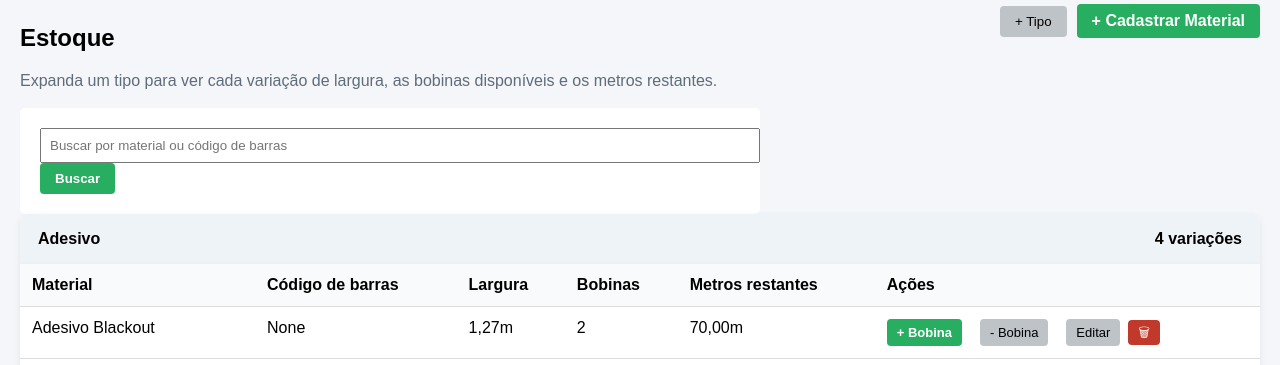
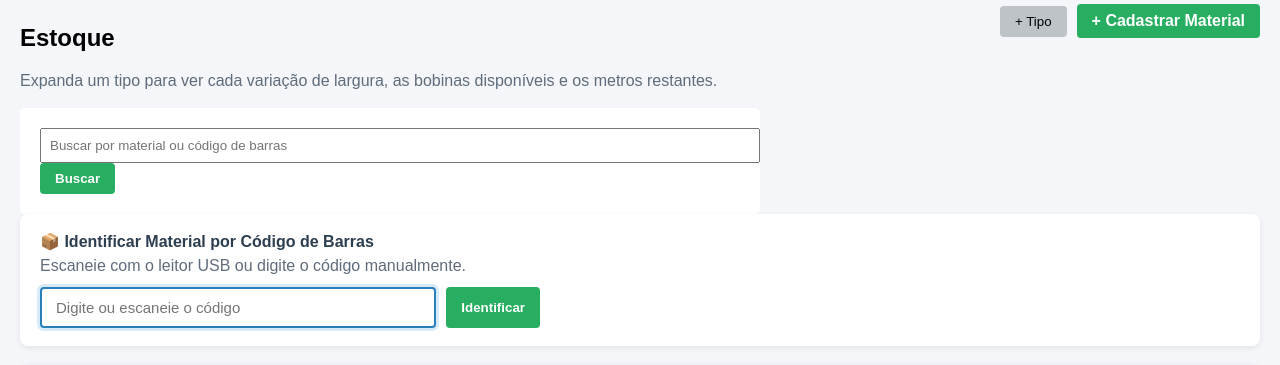
Before and after one commit to brenotales1/sistema-pedidos, a Flask app: page /estoque in a window 1280 px wide. Shown: the part 149-514 px from the top of the page. Run offline with Flask 3, Linux system fonts and the light colour scheme; a user stored in the database is signed in.

Commit message:
feat(ui): adiciona campo de leitura e card de resultado por codigo de barras

```diff
--- a/static/css/estoque.css
+++ b/static/css/estoque.css
@@ -248,3 +248,86 @@
         width:100%;
     }
 }
+
+/* Identificação por código de barras (US #4) */
+.identificar-codigo-barras{
+    background:white;
+    border-radius:8px;
+    padding:18px 20px;
+    margin-bottom:18px;
+    box-shadow:0 2px 6px rgba(0,0,0,0.08);
+}
+
+.identificar-codigo-barras h3{
+    margin:0 0 6px;
+    font-size:16px;
+    color:#2c3e50;
+}
+
+.identificar-input-grupo{
+    display:flex;
+    gap:10px;
+    margin-top:12px;
+    max-width:500px;
+}
+
+.identificar-input-grupo input{
+    flex:1;
+    padding:10px 14px;
+    border:2px solid #3498db;
+    border-radius:4px;
+    font-size:15px;
+    outline:none;
+}
+
+.identificar-input-grupo input:focus{
+    border-color:#2980b9;
+    box-shadow:0 0 0 3px rgba(52, 152, 219, 0.2);
+}
+
+.resultado-card{
+    margin-top:14px;
+    padding:14px 16px;
+    border-radius:6px;
+    max-width:500px;
+    animation: fadeIn 0.2s ease-in-out;
+}
+
+.resultado-sucesso{
+    background:#eafaf1;
+    border:1px solid #2ecc71;
+}
+
+.resultado-sucesso h4{
+    margin:0 0 8px;
+    color:#27ae60;
+    font-size:15px;
+}
+
+.resultado-erro{
+    background:#fdedec;
+    border:1px solid #e74c3c;
+    color:#c0392b;
+}
+
+.resultado-erro p{
+    margin:4px 0;
+    font-size:14px;
+}
+
+.resultado-tabela{
+    width:100%;
+    border-collapse:collapse;
+    font-size:14px;
+}
+
+.resultado-tabela td{
+    padding:4px 0;
+    border:none;
+    color:#34495e;
+}
+
+@keyframes fadeIn {
+    from { opacity: 0; transform: translateY(-4px); }
+    to { opacity: 1; transform: translateY(0); }
+}
--- a/templates/estoque/lista.html
+++ b/templates/estoque/lista.html
@@ -41,6 +41,23 @@
         </a>
     {% endif %}
 </form>
+
+<div class="identificar-codigo-barras">
+<h3>📦 Identificar Material por Código de Barras</h3>
+<p class="estoque-subtitle">Escaneie com o leitor USB ou digite o código manualmente.</p>
+<div class="identificar-input-grupo">
+    <input
+        type="text"
+        id="input-codigo-barras"
+        placeholder="Digite ou escaneie o código"
+        aria-label="Código de barras do material"
+        autocomplete="off"
+        autofocus
+    >
+    <button class="btn" type="button" id="btn-identificar">Identificar</button>
+</div>
+<div id="resultado-codigo-barras"></div>
+</div>
 
 {% if busca and not secoes|selectattr("itens")|list %}
     <p class="estoque-vazio">
@@ -183,6 +200,69 @@ document.addEventListener("keydown", function (event) {
         fecharModalExclusao();
     }
 });
+
+/* --- Identificação rápida por código de barras (US #4) --- */
+const inputCodigo = document.getElementById("input-codigo-barras");
+const btnIdentificar = document.getElementById("btn-identificar");
+const resultadoCodigo = document.getElementById("resultado-codigo-barras");
+
+function identificarMaterial() {
+    const codigo = inputCodigo.value.trim();
+    if (!codigo) {
+        resultadoCodigo.innerHTML = "";
+        inputCodigo.focus();
+        return;
+    }
+
+    resultadoCodigo.innerHTML = '<p class="estoque-subtitle">Buscando...</p>';
+
+    fetch("/estoque/api/material/codigo/" + encodeURIComponent(codigo))
+        .then(function (response) {
+            return response.json().then(function (data) {
+                return { status: response.status, data: data };
+            });
+        })
+        .then(function (result) {
+            if (result.status === 404) {
+                resultadoCodigo.innerHTML =
+                    '<div class="resultado-card resultado-erro">' +
+                    '<p><strong>Material não encontrado</strong></p>' +
+                    '<p>Nenhum material cadastrado com o código <code>' + codigo + '</code>.</p>' +
+                    '</div>';
+            } else {
+                var m = result.data;
+                resultadoCodigo.innerHTML =
+                    '<div class="resultado-card resultado-sucesso">' +
+                    '<h4>' + m.nome + '</h4>' +
+                    '<table class="resultado-tabela">' +
+                    '<tr><td><strong>Categoria</strong></td><td>' + m.categoria + '</td></tr>' +
+                    '<tr><td><strong>Código de barras</strong></td><td>' + m.codigo_barras + '</td></tr>' +
+                    '<tr><td><strong>Largura</strong></td><td>' + m.largura + '</td></tr>' +
+                    '<tr><td><strong>Metros disponíveis</strong></td><td>' + m.metros_disponiveis + '</td></tr>' +
+                    '</table>' +
+                    '</div>';
+            }
+            inputCodigo.value = "";
+            inputCodigo.focus();
+        })
+        .catch(function () {
+            resultadoCodigo.innerHTML =
+                '<div class="resultado-card resultado-erro">' +
+                '<p><strong>Erro de conexão</strong></p>' +
+                '<p>Não foi possível consultar o servidor.</p>' +
+                '</div>';
+            inputCodigo.focus();
+        });
+}
+
+btnIdentificar.addEventListener("click", identificarMaterial);
+
+inputCodigo.addEventListener("keydown", function (event) {
+    if (event.key === "Enter") {
+        event.preventDefault();
+        identificarMaterial();
+    }
+});
 </script>
 
 {% endblock %}
```
